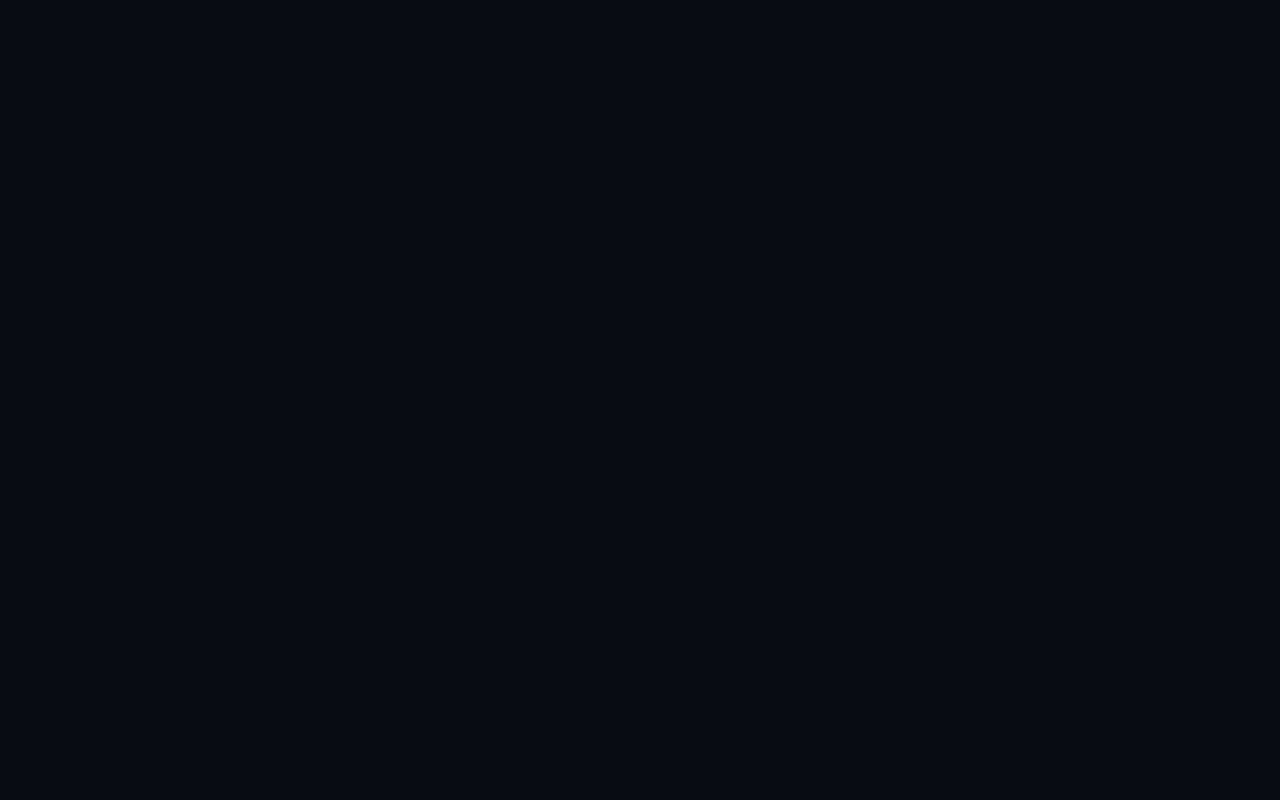
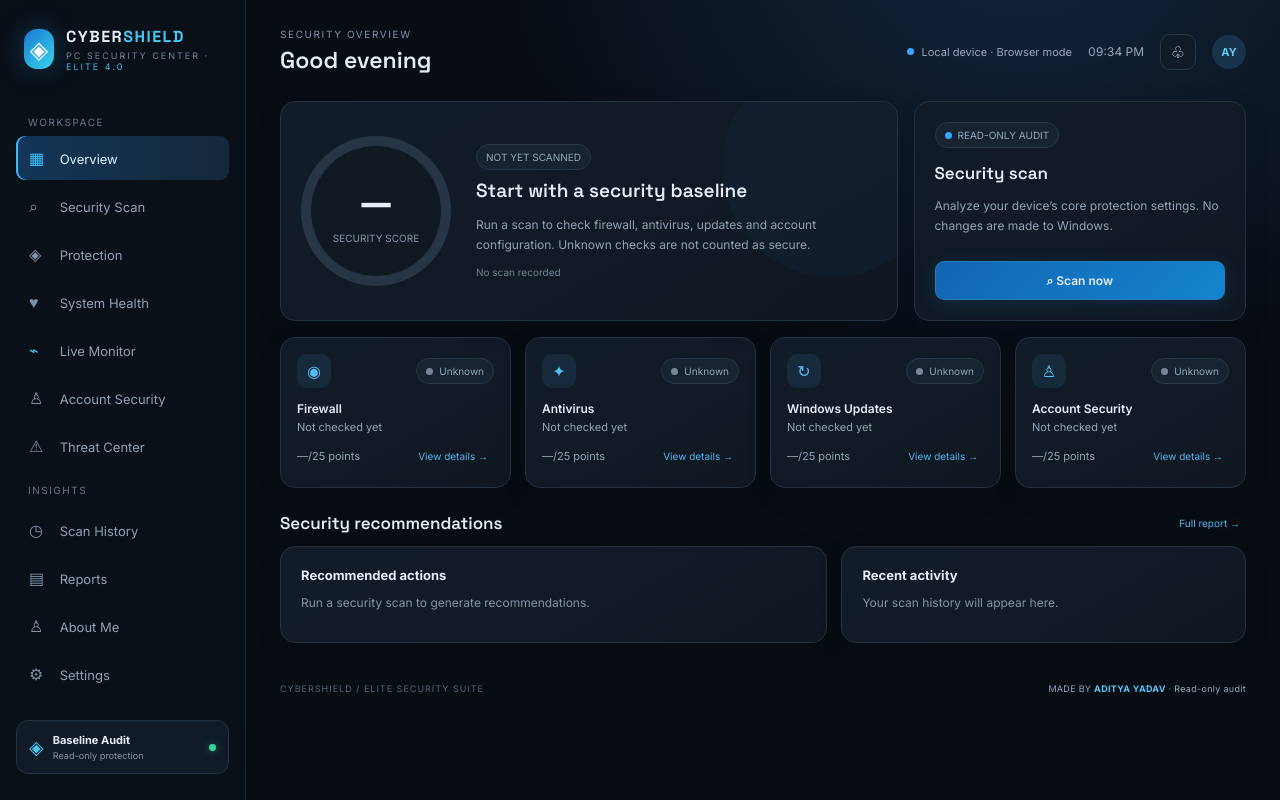
Before and after one commit to adiitya30/CyberShield, a plain HTML site: page index.html in a window 1280 px wide. Drawn offline with Linux system fonts and the light colour scheme.

Commit message:
Add sidebar and main layout to index.html
CyberShield is a smart Windows PC security monitoring dashboard developed by Aditya Yadav,

```diff
--- a/index.html
+++ b/index.html
@@ -28,3 +28,63 @@
 <link href="https://fonts.googleapis.com/css2?family=Inter:wght@400;500;600;700&family=Space+Grotesk:wght@500;600;700&display=swap" rel="stylesheet">
 <link rel="stylesheet" href="style.css">
 </head>
+
+<body>
+<div class="app">
+<aside class="sidebar">
+<div class="brand">
+<div class="brandicon">◈</div>
+<div><b>CYBER<span>SHIELD</span></b><small>PC SECURITY CENTER</small></div>
+</div>
+
+<div class="navlabel">WORKSPACE</div>
+<nav id="nav">
+<button class="active" data-page="overview"><i>▦</i> Overview</button>
+<button data-page="scan"><i>⌕</i> Security Scan</button>
+<button data-page="protection"><i>◈</i> Protection</button>
+<button data-page="health"><i>♥</i> System Health</button>
+<button data-page="monitor"><i>⌁</i> Live Monitor</button>
+<button data-page="account"><i>♙</i> Account Security</button>
+<button data-page="threatcenter"><i>⚠</i> Threat Center</button>
+<div class="navlabel">INSIGHTS</div>
+<button data-page="history"><i>◷</i> Scan History</button>
+<button data-page="reports"><i>▤</i> Reports</button>
+<button data-page="about"><i>♙</i> About Me</button>
+<button data-page="settings"><i>⚙</i> Settings</button>
+</nav>
+
+<div class="sidebarbottom">
+<div class="mini-shield">◈</div>
+<div><b>Baseline Audit</b><small>Read-only protection</small></div>
+<span class="dot green"></span>
+</div>
+</aside>
+
+<main>
+<header>
+<button class="menu" id="menu">☰</button>
+<div>
+<div class="eyebrow">SECURITY OVERVIEW</div>
+<h1 id="greeting">Welcome back</h1>
+</div>
+<div class="headright">
+<div class="device"><span class="dot blue"></span><span id="device">Local device · Browser mode</span></div>
+<div class="clock" id="clock">--:--</div>
+<button class="iconbtn" id="notif" title="Notifications">♧</button>
+<div class="avatar">AY</div>
+</div>
+</header>
+
+<section id="page"></section>
+
+<footer>
+<span>CYBERSHIELD / ELITE SECURITY SUITE</span>
+<span class="madeby">MADE BY <b>ADITYA YADAV</b> · Read-only audit</span>
+</footer>
+</main>
+</div>
+
+<div class="toast" id="toast"></div>
+<script src="app.js"></script>
+</body>
+</html>
```
